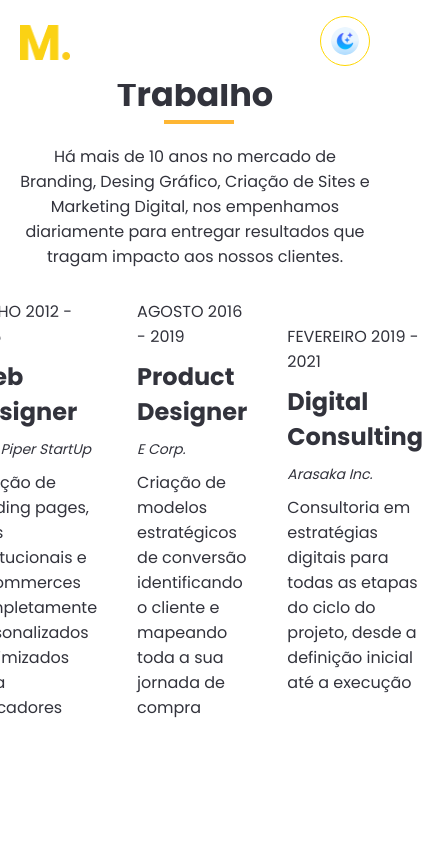
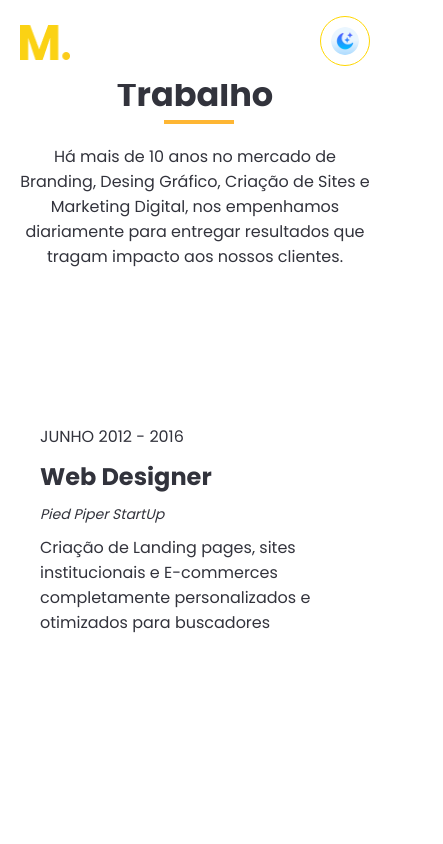
Before and after one commit to icaro-lvr/agencia, a Next.js app: page /comps/sectionExperiencia in a window 390 px wide. Shown: the top 844 px of the page, 443 px wide, since content can reach past the window. Built offline with nearby package versions, Linux system fonts and the light colour scheme.

Commit message:
feat: Responsividade da sectionExperiencia  concluída

```diff
--- a/src/app/comps/sectionExperiencia/card.module.css
+++ b/src/app/comps/sectionExperiencia/card.module.css
@@ -4,6 +4,7 @@
     align-items: flex-start;
     justify-content: center;
     max-width: 300px;
+    width: 100%;
     height: 400px;
     margin: 20px 0;
     padding: 20px;
@@ -22,3 +23,13 @@
 .card h3{
     font-size: 1.5rem;
 }
+
+@media (max-width:899px){
+     .card{
+        max-width: 100vw;
+     }
+
+     .card:hover{
+    background-color: normal;
+     }
+}
--- a/src/app/comps/sectionExperiencia/page.module.css
+++ b/src/app/comps/sectionExperiencia/page.module.css
@@ -1,15 +1,6 @@
-.sectionExp.dark{
-    background-color: #fff;
-    color: #fff;
-}
-
-
-.cards{
-    display: flex;
-    flex-flow: row nowrap;
-    justify-content: center;
-    align-items: center;
-    gap: 20px 0;
+:global(body.dark){
+    color: #CCCCCC;
+    background-color: #393838;
 }
 
 .container{
@@ -34,11 +25,28 @@
     margin: 0 41%;
 }
 
-:global(body.dark){
-    color: #CCCCCC;
-    background-color: #393838;
-}
-
 .container p{
     max-width: 600px;
 }
+
+
+.cards{
+    display: flex;
+    flex-flow: row nowrap;
+    justify-content: center;
+    align-items: center;
+    gap: 20px 0;
+}
+
+
+@media (max-width:899px){
+
+    .cards{
+        width: 100%;
+        padding: 20px;
+        gap: 0;
+        text-align: center;
+        flex-direction: column;
+    }
+
+}
```
